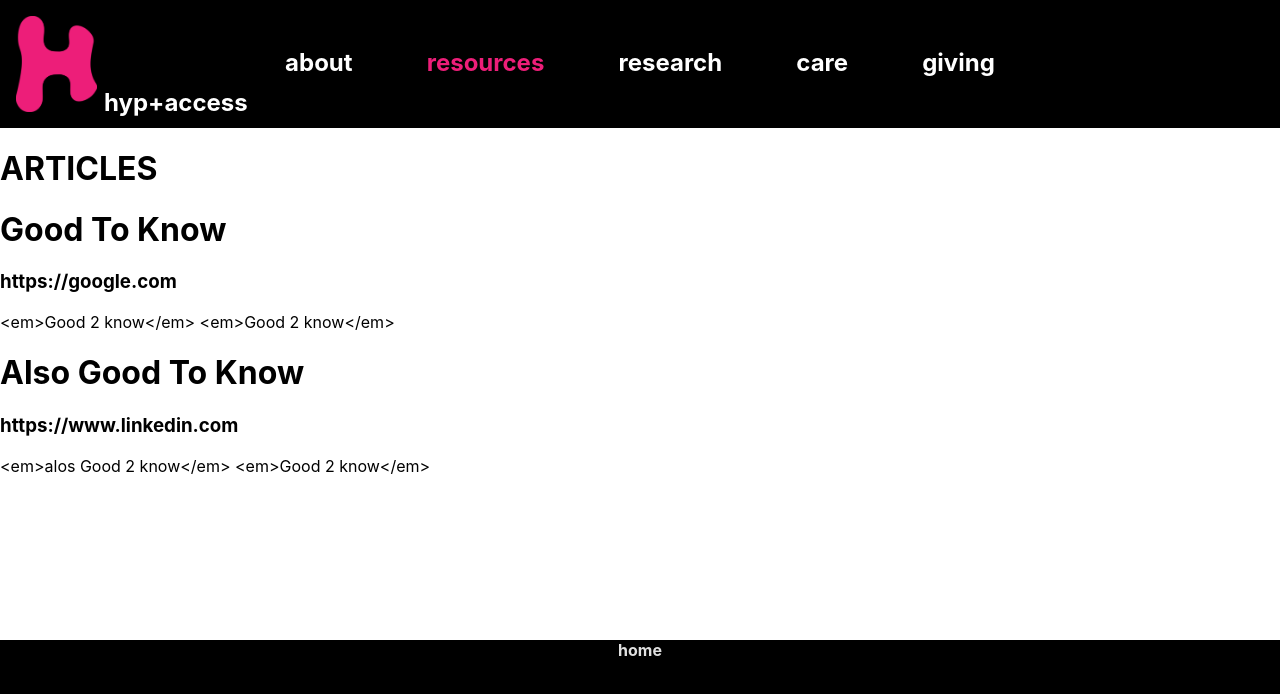
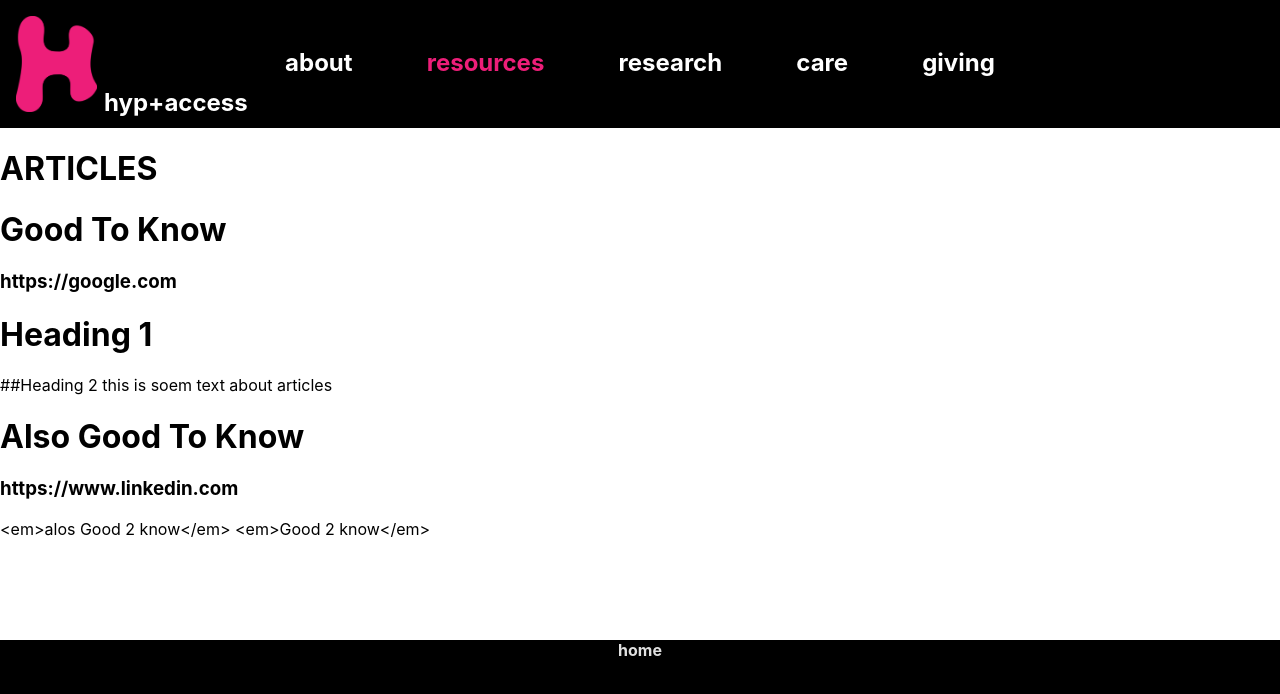
Before and after one commit to jwow1000/hyp-website, a React (Create React App) app: page /resources in a window 1280 px wide. Shown: the top 694 px of the page. Built offline with nearby package versions, Linux system fonts and the light colour scheme.

Commit message:
add react markdown functionality

```diff
--- a/package.json
+++ b/package.json
@@ -10,6 +10,7 @@
     "axios": "^1.6.8",
     "react": "^18.2.0",
     "react-dom": "^18.2.0",
+    "react-markdown": "^9.0.1",
     "react-router-dom": "^6.22.3",
     "react-scripts": "5.0.1",
     "web-vitals": "^2.1.4"
@@ -19,8 +20,8 @@
     "build": "react-scripts build",
     "test": "react-scripts test",
     "eject": "react-scripts eject",
-    "predeploy" : "npm run build",
-    "deploy" : "gh-pages -d build"
+    "predeploy": "npm run build",
+    "deploy": "gh-pages -d build"
   },
   "eslintConfig": {
     "extends": [
--- a/src/components/ArticlePreview/ArticlePreview.jsx
+++ b/src/components/ArticlePreview/ArticlePreview.jsx
@@ -1,4 +1,4 @@
-import React from 'react'
+import ReactMarkdown from 'react-markdown';
 
 function ArticlePreview({article}) {
   return (
@@ -6,7 +6,9 @@ function ArticlePreview({article}) {
       <h1>{article.title}</h1>
       <h3>{article.link}</h3>
       <div id='bodyContainer-ArticlePreview'>
-        {article.body}
+        <ReactMarkdown>
+          {article.body}
+        </ReactMarkdown>
       </div>
 
     </div>
--- a/src/data/data.json
+++ b/src/data/data.json
@@ -2,7 +2,7 @@
     [
         {
             "title": "Good To Know",
-            "body": "<em>Good 2 know</em> <em>Good 2 know</em> ",
+            "body": "# Heading 1 \n ##Heading 2 this is soem text about articles",
             "link": "https://google.com"
         },
         {
--- a/src/screens/Resources/Resources.jsx
+++ b/src/screens/Resources/Resources.jsx
@@ -1,8 +1,9 @@
 
 import { useEffect, useState } from "react";
-import axios from "axios";
 import articlesData from '../../data/data.json';
 import ArticlePreview from '../../components/ArticlePreview/ArticlePreview.jsx';
+
+import './Resources.css';
 
 
 function Resources() {
@@ -12,7 +13,7 @@ function Resources() {
     useEffect( () => {
         setArticles(articlesData);
     }, []);
-    console.log(articles);
+
 
     return (
     <div id='container-Resources' >
```
Also changed, not shown: 1 other file (tests, documents, lock files or other folders).
